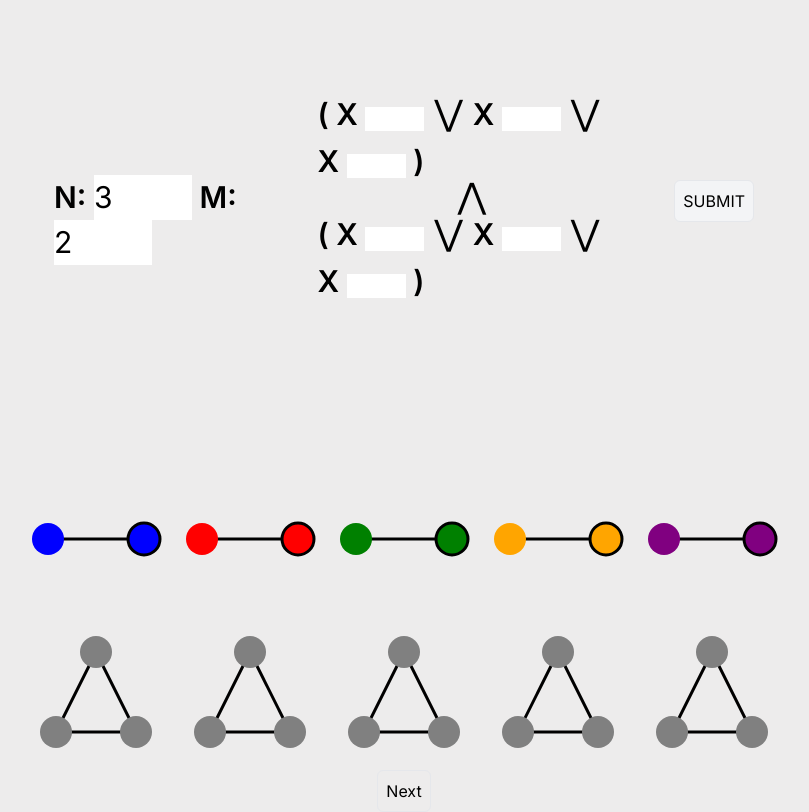
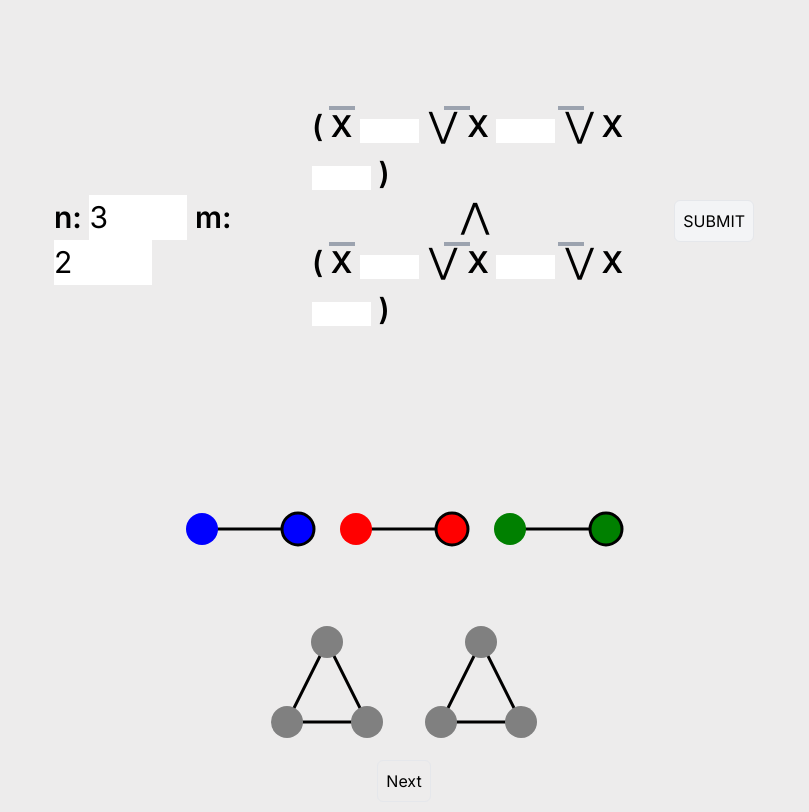
Before and after one commit to shiningaeo/np-reduction-visualizer, a Next.js app: page / in a window 1280 px wide. Shown: the whole page, without its empty margins (236-1045 px from the left). Built offline with nearby package versions, Linux system fonts and the light colour scheme.

Commit message:
Inputs linked to 3SAT->VC walkthrough!!

```diff
--- a/src/app/3sat-input.tsx
+++ b/src/app/3sat-input.tsx
@@ -1,35 +1,49 @@
 import React, { useState } from 'react';
 import Clause from "./clause-input";
+import Three_SAT_VC from './3sat-to-vc';
 
-export default function Three_SAT_Input({m}) {
+export default function Three_SAT_Input() {
     const [N, setN] = useState(3)
     const [M, setM] = useState(2)
 
+    // state variables from user input
+    const [input, setInput] = useState(Array.from({ length: N*3 }, () => 1))
+
+    function changeInput(i: number, newValue: number) {
+        setInput(prevInput => {
+            const newInput = [...prevInput]; // Create a copy of the previous state
+            newInput[i] = newValue; // Update the specific index
+            return newInput; // Return the updated array
+        });
+    }
+
     var render = []
     for (let i = 0; i < M-1; ++i) {
-        render.push(<Clause key={i}/>)
+        render.push(<Clause N={N} base={i} changeInput={changeInput} key={i}/>)
         render.push(<p key={(i+1)*-1} style={{fontSize: 35, margin: -15}}>&#8896;</p>)
     }
-    render.push(<Clause key={m-1}/>)
+    render.push(<Clause N={N} base={0} changeInput={changeInput} key={M-1}/>)
+
     return (
-    <main className="flex flex-row justify-center" style={{marginTop: 20, width: 700, height: 350}}>
+    <>
+        <main className="flex flex-row justify-center" style={{marginTop: 40, width: 700, height: 350}}>
             <div style={{minWidth: 200}} className="items-center">
                 <div style={{height: 155}}></div>
-            <label style={{fontSize: 30, fontWeight: 550}}> N:&nbsp;
+                <label style={{fontSize: 30, fontWeight: 550}}> n:&nbsp;
                     <input value={N} onChange={e => setN(parseInt(e.target.value))} name="n"
                             min="1" max="5" style={{fontWeight: "normal"}} type="number"/>
                 </label>
 
-            <label style={{fontSize: 30, fontWeight: 550}}> M:&nbsp;
+                <label style={{fontSize: 30, fontWeight: 550}}> m:&nbsp;
                     <input value={M} onChange={e => setM(parseInt(e.target.value))} name="m"
                             min="1" max="5" style={{fontWeight: "normal"}} type="number"/>
                 </label>
             </div>
-        <div style={{width: 50}}></div>
+            <div style={{width: 30}}></div>
             <div className="flex flex-col items-center justify-center">
                 {render.map(component => component)}
             </div>
-        <div style={{width: 100}}></div>
+            <div style={{width: 80}}></div>
             <div>
                 <button style={{marginTop: 160, marginLeft: -30}}
                     className="bg-gray-100 rounded-md border p-2 hover:bg-emerald-400">
@@ -37,5 +51,7 @@ export default function Three_SAT_Input({m}) {
                 </button>
             </div>
         </main>
+        <Three_SAT_VC N={N} M={M} INPUT={input}/>
+    </>
     );
 }
--- a/src/app/3sat-to-vc.tsx
+++ b/src/app/3sat-to-vc.tsx
@@ -6,10 +6,10 @@ import Edge from './edge';
 
 // 3SAT -> Vertex Cover (VC)
 
-export default function Three_SAT_VC() {
-  const N = 5
-  const M = 5
-  const INPUT = [1, 2, 3, 4, 5, -1, 3, 1, -2, 4, -5, 2, -1, -3, 4]
+export default function Three_SAT_VC({N, M, INPUT}) {
+  // const N = 5
+  // const M = 5
+  // const INPUT = [1, 2, 3, 4, 5, -1, 3, 1, -2, 4, -5, 2, -1, -3, 4]
   // const INPUT = [2, 1, 3, -3, -1, 2]
 
   const OFFSETS = [308, 231, 154, 77, 0]
@@ -96,7 +96,7 @@ export default function Three_SAT_VC() {
 
   return (
     <main className="flex flex-col items-center justify-between">
-      <svg height="400" width="800">
+      <svg style={{marginTop: -30}} height="400" width="800">
         {edges.map(edge => edge)}
 
         {variables.map(v => v)}
--- a/src/app/clause-input.tsx
+++ b/src/app/clause-input.tsx
@@ -1,18 +1,23 @@
-export default function Clause() {
+export default function Clause({N, base, changeInput}) {
     return (
       <>
-        <div>
+        <div style={{marginTop: 8, marginBottom: 8}}>
+            <div className="flex flex-row justify-between items-center">
+                <div className="bg-gray-400 hover:bg-black" style={{zIndex:1, marginLeft:17, marginBottom:-20, width:26, height:4}}></div>
+                <div className="bg-gray-400 hover:bg-black" style={{zIndex:1, marginRight:-1, marginBottom:-20, width:26, height:4}}></div>
+                <div className="bg-gray-400 hover:bg-black" style={{zIndex:1, marginRight:54, marginBottom:-20, width:26, height:4}}></div>
+            </div>
             <p style={{display: "inline", fontSize: 30, fontWeight: 550}}>( </p>
             <label style={{fontSize: 30, fontWeight: 550}}>X </label>
-            <input type="number" min="1" max="5" id="pin" name="pin"></input>
+            <input type="number" min="1" max={N} onChange={e => changeInput(base*3, parseInt(e.target.value))}></input>
             <p style={{display: "inline", fontSize: 35}}> &#8897; </p>
 
             <label style={{fontSize: 30, fontWeight: 550}}> X </label>
-            <input type="number"  min="1" max="5" id="pin" name="pin" ></input>
+            <input type="number"  min="1" max={N} onChange={e => changeInput(base*3+1, parseInt(e.target.value))}></input>
             <p style={{display: "inline", fontSize: 35}}> &#8897;</p>
 
             <label style={{fontSize: 30, fontWeight: 550}}> X </label>
-            <input type="number"  min="1" max="5" id="pin" name="pin"></input>
+            <input type="number"  min="1" max={N} onChange={e => changeInput(base*3+2, parseInt(e.target.value))}></input>
             <p style={{display: "inline", fontSize: 30, fontWeight: 550}}> )</p>
         </div>
       </>
--- a/src/app/page.tsx
+++ b/src/app/page.tsx
@@ -5,8 +5,7 @@ import Three_SAT_Input from "./3sat-input";
 export default function Home() {
   return (
     <main className="flex flex-col items-center justify-between">
-      <Three_SAT_Input m={3}/>
-      <Three_SAT_VC />
+      <Three_SAT_Input />
     </main>
   );
 }
```
Lines whose indentation alone changed are shown as unchanged.
